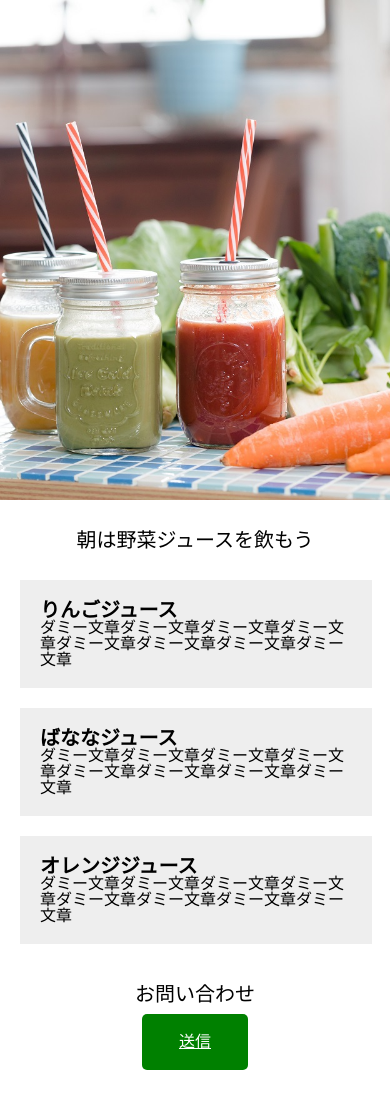
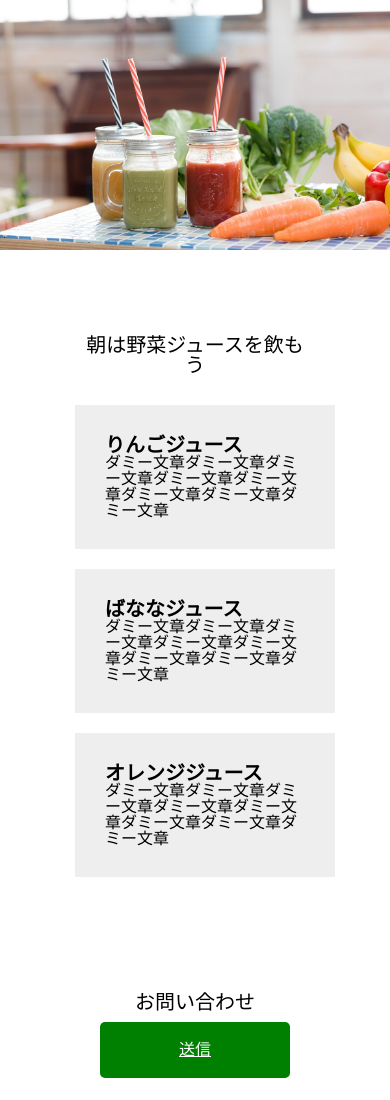
Before and after one commit to harukasano/responsive-site, a plain HTML site: page index.html in a window 390 px wide. Drawn offline with nearby package versions, Linux system fonts and the light colour scheme.

Commit message:
css変更

```diff
--- a/style.css
+++ b/style.css
@@ -15,14 +15,18 @@
 .box {
     background: #eee;
     float: left;
-    width: 27%;
-    padding: 20px;
+    width: 300px;
+    padding: 30px;
     margin: 20px;
 }
 .clearfix::after {
     clear: both;
     display: block;
     content: '';
+    }
+
+.content {
+    padding: 55px;
 }
 
 .title {
@@ -34,7 +38,7 @@
 
 .btn {
     display: inline-block;
-    width: 20%;
+    width: 150px;
     padding: 20px;
     background-color: green;
     color: white;
@@ -59,10 +63,13 @@ footer {
 
 /* モバイル対応ここから */
 @media(max-width: 768px){
+    .main-photo {
+        height: 250px;
+    }
     .box{
         display: flex;
         flex-direction: column;
         float: none;
-        width: 80%;
+        width: 200px;
     }
 }
```
